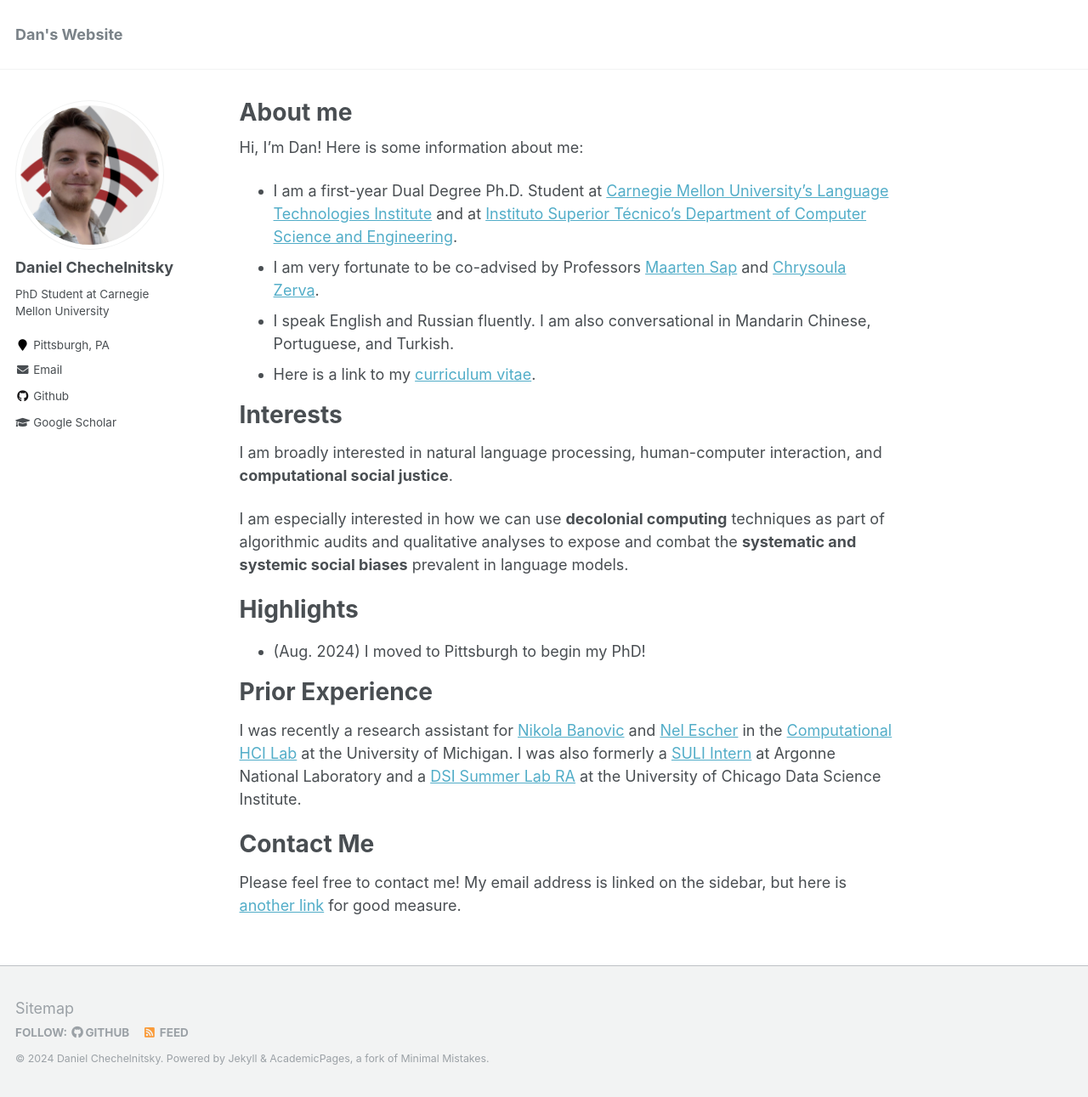
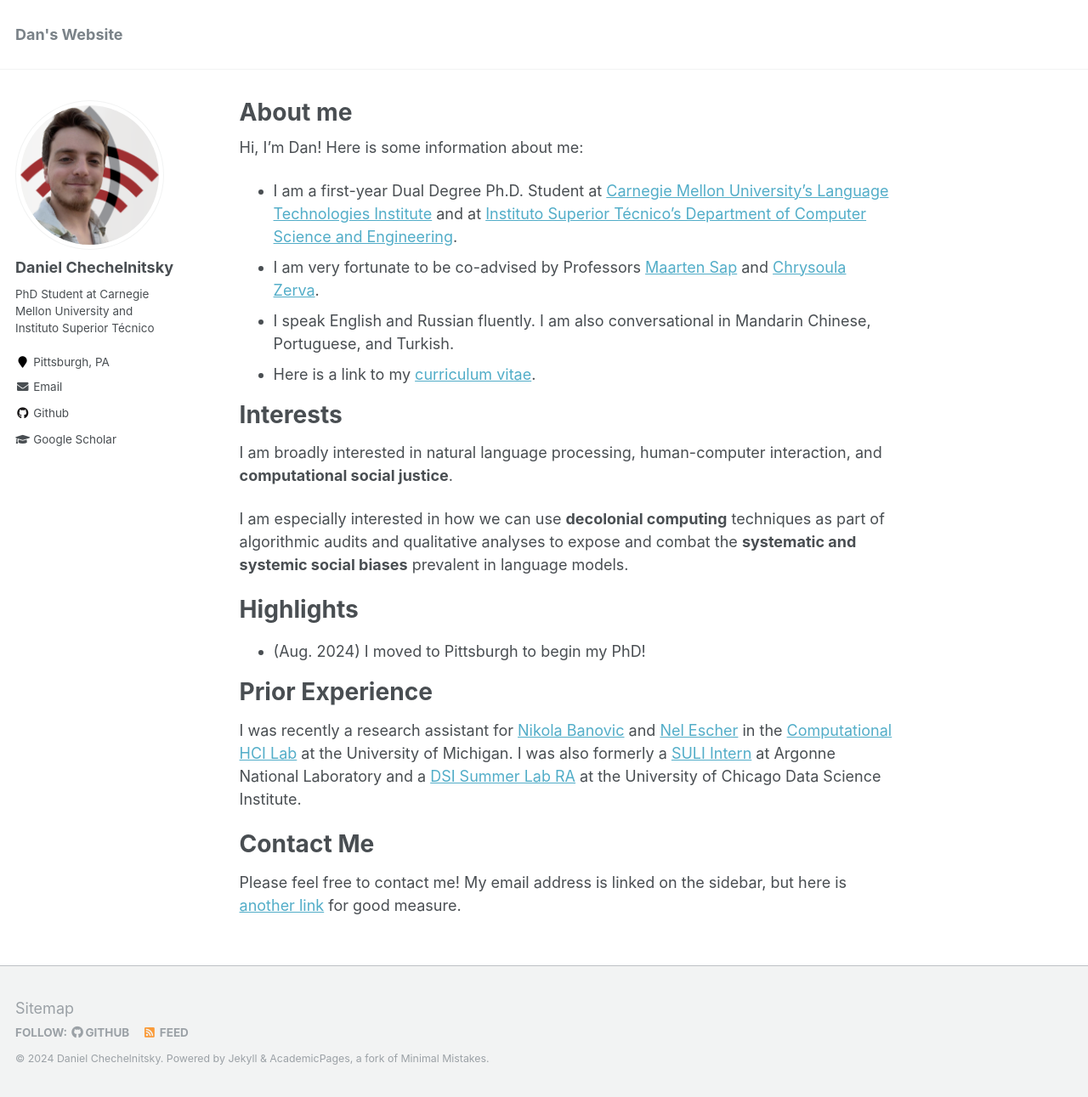
Before and after one commit to chechelnitskd/chechelnitskd.github.io, a Jekyll site: the page built from _pages/about.md, in a window 1280 px wide and 1291 px high. Shown: the whole window at 85% size. Built offline with Jekyll 4.4.1, drawn with Linux system fonts in a browser that asks for light colours.

Commit message:
Update _config.yml

```diff
--- a/_config.yml
+++ b/_config.yml
@@ -78,7 +78,7 @@ social:
 author:
   name             : "Daniel Chechelnitsky"
   avatar           : "profile.png"
-  bio              : "PhD Student at Carnegie Mellon University"
+  bio              : "PhD Student at Carnegie Mellon University and Instituto Superior Técnico"
   location         : "Pittsburgh, PA"
   employer         :
   pubmed           :
```
